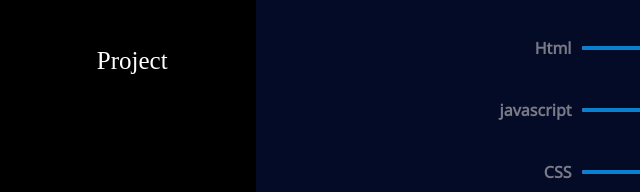
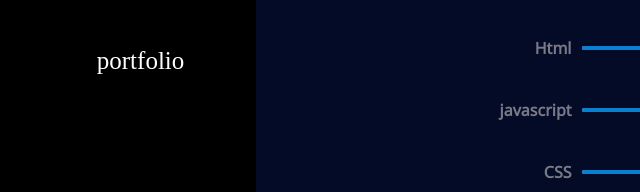
Before and after one commit to debanjanbanerjee46/about, a plain HTML site: page index.html in a window 1280 px wide. Both pictures are taken after a click on the element 640 px from the left and 24 px from the top of the page. Shown: the part 477-669 px from the top of the page, 0-640 px from the left. Drawn offline with Linux system fonts and the light colour scheme.

Commit message:
Update index.html

```diff
--- a/index.html
+++ b/index.html
@@ -17,7 +17,7 @@
                     <li><a href="/debanjanbanerjee/">Home</a></li>
                     <li><a href="/about/">About</a></li>
                     <li><a href="/services/">Services</a></li>
-                    <li><a href="/project/">Project</a></li>
+                    <li><a href="/portfolio/">portfolio</a></li>
                     <li><a href="/contact/">contact</a></li>
 
                 </ul>
```
